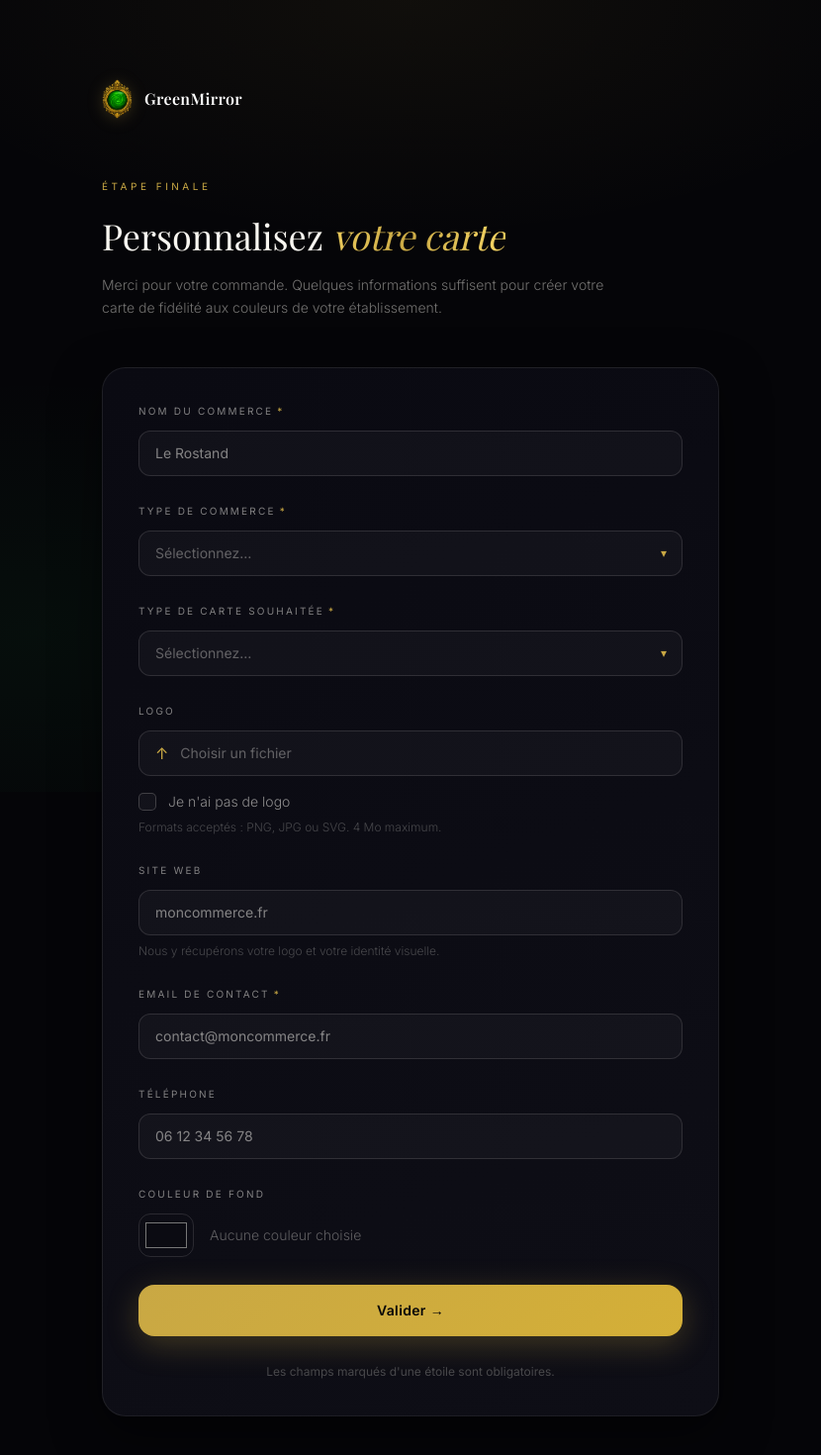
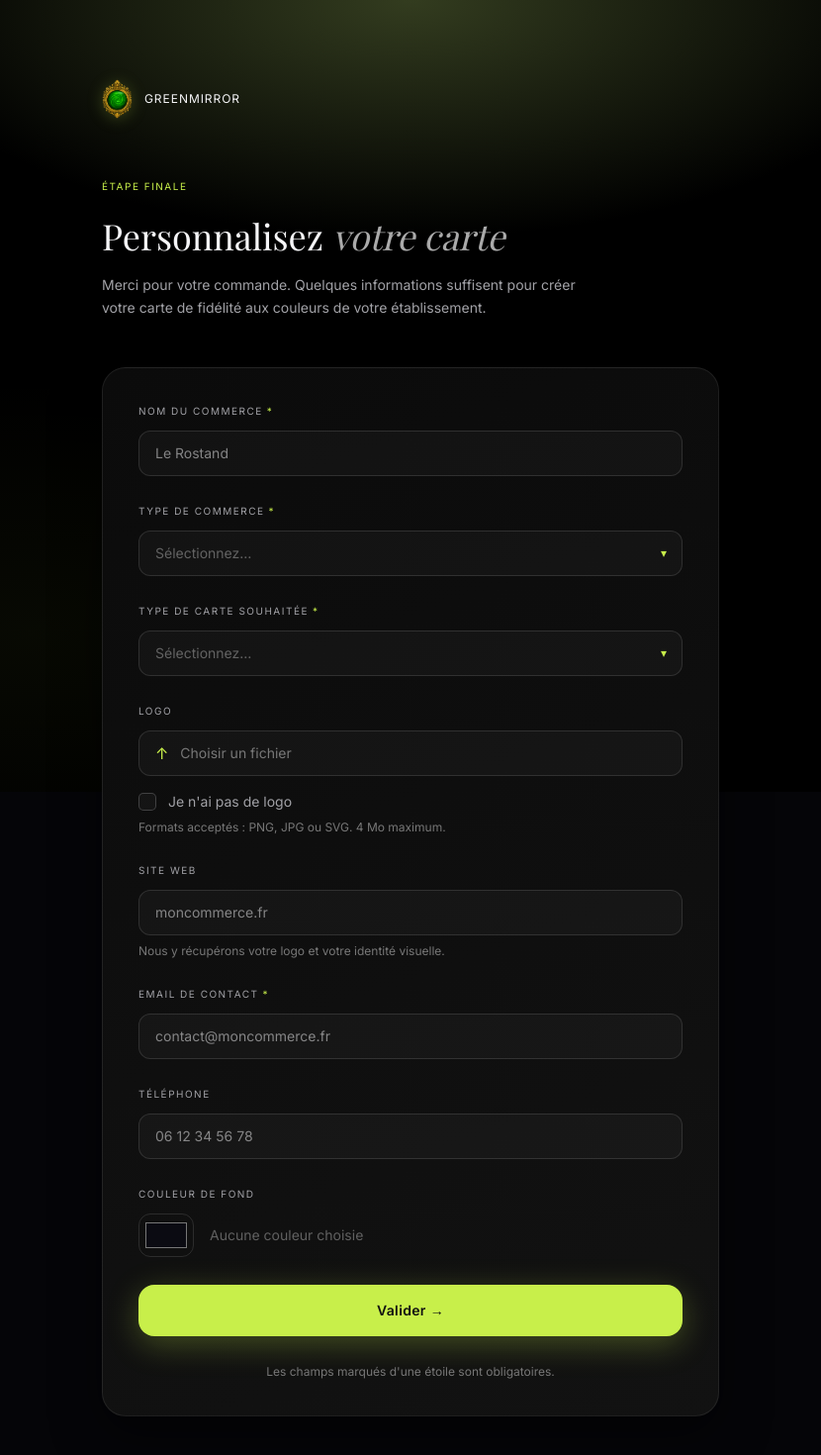
Before and after one commit to greenmirror23/cartes, a Next.js app: page /formulaire in a window 1280 px wide. Shown: the top 1470 px of the page at 99% size, without its empty margins (225-1055 px from the left). Built offline with nearby package versions, Linux system fonts and the light colour scheme.

Commit message:
Nouvelle charte : page formulaire

```diff
--- a/app/formulaire/page.tsx
+++ b/app/formulaire/page.tsx
@@ -13,8 +13,8 @@ const COULEUR_PAR_DEFAUT = "#0B0B12"
 
 const styleChamp: React.CSSProperties = {
   background: "rgba(255,255,255,0.03)",
-  border: "1px solid rgba(248,246,240,0.12)",
-  color: "#F8F6F0",
+  border: "1px solid rgba(245,245,247,0.12)",
+  color: "#f5f5f7",
   fontFamily: "var(--font-inter)",
 }
 
@@ -107,19 +107,19 @@ export default function FormulairePage() {
   return (
     <main className="relative min-h-screen">
       {/* Fond */}
-      <div className="fixed inset-0 -z-10 bg-[#050508]">
+      <div className="fixed inset-0 -z-10 bg-black">
         <div
           className="absolute inset-0"
           style={{
             background:
-              "radial-gradient(ellipse 70% 50% at 50% 0%, rgba(201,168,68,0.06) 0%, transparent 60%)",
+              "radial-gradient(ellipse 70% 50% at 50% 0%, #333c1f 0%, transparent 60%)",
           }}
         />
         <div
           className="absolute inset-0"
           style={{
             background:
-              "radial-gradient(ellipse 60% 50% at 20% 80%, rgba(29,185,84,0.05) 0%, transparent 65%)",
+              "radial-gradient(ellipse 60% 50% at 20% 80%, rgba(200,239,74,0.04) 0%, transparent 65%)",
           }}
         />
       </div>
@@ -134,11 +134,11 @@ export default function FormulairePage() {
               width={40}
               height={51}
               priority
-              className="h-10 w-auto drop-shadow-[0_2px_8px_rgba(201,168,68,0.25)]"
+              className="h-10 w-auto drop-shadow-[0_2px_8px_rgba(200,239,74,0.25)]"
             />
             <span
-              className="text-white text-[16px] font-semibold tracking-wide"
-              style={{ fontFamily: "var(--font-playfair)" }}
+              className="text-[#f5f5f7] text-[12px] tracking-[0.08em] uppercase"
+              style={{ fontFamily: "var(--font-dm-mono)" }}
             >
               GreenMirror
             </span>
@@ -150,20 +150,20 @@ export default function FormulairePage() {
         ) : (
           <>
             <span
-              className="inline-block text-[#C9A844] text-[10px] tracking-[0.35em] uppercase mb-5"
-              style={{ fontFamily: "var(--font-inter)" }}
+              className="inline-block text-[#c8ef4a] text-[10px] tracking-[0.15em] uppercase mb-5"
+              style={{ fontFamily: "var(--font-dm-mono)" }}
             >
               Étape finale
             </span>
             <h1
-              className="text-3xl sm:text-4xl text-[#F8F6F0] mb-4 leading-tight"
+              className="text-3xl sm:text-4xl text-[#f5f5f7] mb-4 leading-tight"
               style={{ fontFamily: "var(--font-playfair)" }}
             >
-              Personnalisez <span className="gold-shimmer italic">votre carte</span>
+              Personnalisez <span className="italic text-[#aaaaaa]">votre carte</span>
             </h1>
             <p
-              className="text-[#F8F6F0]/45 text-sm leading-relaxed mb-12 max-w-lg"
-              style={{ fontFamily: "var(--font-inter)", fontWeight: 300 }}
+              className="text-[#a1a1a6] text-sm leading-relaxed mb-12 max-w-lg"
+              style={{ fontFamily: "var(--font-inter)", fontWeight: 400 }}
             >
               Merci pour votre commande. Quelques informations suffisent pour
               créer votre carte de fidélité aux couleurs de votre établissement.
@@ -174,8 +174,8 @@ export default function FormulairePage() {
               className="rounded-3xl p-7 sm:p-9 space-y-7"
               style={{
                 background:
-                  "linear-gradient(160deg, #0a0a12 0%, #0e0e16 100%)",
-                border: "1px solid rgba(248,246,240,0.08)",
+                  "linear-gradient(160deg, #0b0b0b 0%, #121212 100%)",
+                border: "1px solid rgba(245,245,247,0.08)",
                 boxShadow: "0 16px 48px rgba(0,0,0,0.5)",
               }}
             >
@@ -189,11 +189,11 @@ export default function FormulairePage() {
                   className="w-full rounded-xl px-4 py-3 text-sm outline-none transition-colors duration-200"
                   style={styleChamp}
                   onFocus={(e) =>
-                    (e.currentTarget.style.borderColor = "rgba(201,168,68,0.6)")
+                    (e.currentTarget.style.borderColor = "rgba(200,239,74,0.6)")
                   }
                   onBlur={(e) =>
                     (e.currentTarget.style.borderColor =
-                      "rgba(248,246,240,0.12)")
+                      "rgba(245,245,247,0.12)")
                   }
                 />
               </Champ>
@@ -237,13 +237,13 @@ export default function FormulairePage() {
                   style={styleChamp}
                 >
                   <span
-                    className="text-[#C9A844] text-base leading-none"
+                    className="text-[#c8ef4a] text-base leading-none"
                     aria-hidden="true"
                   >
                     ↑
                   </span>
                   <span
-                    className={logo ? "text-[#F8F6F0]" : "text-[#F8F6F0]/35"}
+                    className={logo ? "text-[#f5f5f7]" : "text-[#777777]"}
                     style={{ fontFamily: "var(--font-inter)" }}
                   >
                     {logo ? logo.name : "Choisir un fichier"}
@@ -266,7 +266,7 @@ export default function FormulairePage() {
                             champFichier.current.value = ""
                         }
                       }}
-                      className="ml-auto text-[#F8F6F0]/40 hover:text-[#C9A844] text-xs"
+                      className="ml-auto text-[#a1a1a6] hover:text-[#c8ef4a] text-xs"
                       style={{ fontFamily: "var(--font-inter)" }}
                     >
                       Retirer
@@ -285,22 +285,22 @@ export default function FormulairePage() {
                     className="w-[18px] h-[18px] rounded-[5px] flex items-center justify-center flex-shrink-0 transition-all duration-200"
                     style={{
                       background: sansLogo
-                        ? "linear-gradient(135deg, #c9a844, #d4af37)"
+                        ? "#c8ef4a"
                         : "rgba(255,255,255,0.03)",
                       border: sansLogo
-                        ? "1px solid #c9a844"
-                        : "1px solid rgba(248,246,240,0.2)",
+                        ? "1px solid #c8ef4a"
+                        : "1px solid rgba(245,245,247,0.2)",
                     }}
                   >
                     {sansLogo && (
-                      <span className="text-[#050508] text-[11px] leading-none font-bold">
+                      <span className="text-[#111111] text-[11px] leading-none font-bold">
                         ✓
                       </span>
                     )}
                   </span>
                   <span
-                    className="text-[#F8F6F0]/55 text-sm group-hover:text-[#F8F6F0]/80 transition-colors"
-                    style={{ fontFamily: "var(--font-inter)", fontWeight: 300 }}
+                    className="text-[#a1a1a6] text-sm group-hover:text-[#f5f5f7] transition-colors"
+                    style={{ fontFamily: "var(--font-inter)", fontWeight: 400 }}
                   >
                     Je n&apos;ai pas de logo
                   </span>
@@ -320,11 +320,11 @@ export default function FormulairePage() {
                   className="w-full rounded-xl px-4 py-3 text-sm outline-none transition-colors duration-200"
                   style={styleChamp}
                   onFocus={(e) =>
-                    (e.currentTarget.style.borderColor = "rgba(201,168,68,0.6)")
+                    (e.currentTarget.style.borderColor = "rgba(200,239,74,0.6)")
                   }
                   onBlur={(e) =>
                     (e.currentTarget.style.borderColor =
-                      "rgba(248,246,240,0.12)")
+                      "rgba(245,245,247,0.12)")
                   }
                 />
               </Champ>
@@ -339,11 +339,11 @@ export default function FormulairePage() {
                   className="w-full rounded-xl px-4 py-3 text-sm outline-none transition-colors duration-200"
                   style={styleChamp}
                   onFocus={(e) =>
-                    (e.currentTarget.style.borderColor = "rgba(201,168,68,0.6)")
+                    (e.currentTarget.style.borderColor = "rgba(200,239,74,0.6)")
                   }
                   onBlur={(e) =>
                     (e.currentTarget.style.borderColor =
-                      "rgba(248,246,240,0.12)")
+                      "rgba(245,245,247,0.12)")
                   }
                 />
               </Champ>
@@ -359,11 +359,11 @@ export default function FormulairePage() {
                   className="w-full rounded-xl px-4 py-3 text-sm outline-none transition-colors duration-200"
                   style={styleChamp}
                   onFocus={(e) =>
-                    (e.currentTarget.style.borderColor = "rgba(201,168,68,0.6)")
+                    (e.currentTarget.style.borderColor = "rgba(200,239,74,0.6)")
                   }
                   onBlur={(e) =>
                     (e.currentTarget.style.borderColor =
-                      "rgba(248,246,240,0.12)")
+                      "rgba(245,245,247,0.12)")
                   }
                 />
               </Champ>
@@ -376,16 +376,16 @@ export default function FormulairePage() {
                     value={couleurFond ?? COULEUR_PAR_DEFAUT}
                     onChange={(e) => setCouleurFond(e.target.value)}
                     className="w-14 h-11 rounded-xl cursor-pointer bg-transparent p-1"
-                    style={{ border: "1px solid rgba(248,246,240,0.12)" }}
+                    style={{ border: "1px solid rgba(245,245,247,0.12)" }}
                   />
                   <span
                     className="text-sm"
                     style={{
                       fontFamily: "var(--font-inter)",
-                      fontWeight: 300,
+                      fontWeight: 400,
                       color: couleurFond
-                        ? "#F8F6F0"
-                        : "rgba(248,246,240,0.35)",
+                        ? "#f5f5f7"
+                        : "rgba(245,245,247,0.35)",
                     }}
                   >
                     {couleurFond ?? "Aucune couleur choisie"}
@@ -394,7 +394,7 @@ export default function FormulairePage() {
                     <button
                       type="button"
                       onClick={() => setCouleurFond(null)}
-                      className="text-[#F8F6F0]/40 hover:text-[#C9A844] text-xs transition-colors"
+                      className="text-[#a1a1a6] hover:text-[#c8ef4a] text-xs transition-colors"
                       style={{ fontFamily: "var(--font-inter)" }}
                     >
                       Effacer
@@ -411,7 +411,7 @@ export default function FormulairePage() {
                     border: "1px solid rgba(220,38,38,0.3)",
                     color: "#fca5a5",
                     fontFamily: "var(--font-inter)",
-                    fontWeight: 300,
+                    fontWeight: 400,
                   }}
                 >
                   {erreur}
@@ -423,9 +423,9 @@ export default function FormulairePage() {
                 disabled={etat === "envoi"}
                 className="w-full py-4 rounded-2xl text-sm font-semibold tracking-wide transition-all duration-300 disabled:opacity-60 disabled:cursor-wait"
                 style={{
-                  background: "linear-gradient(135deg, #c9a844, #d4af37)",
-                  color: "#050508",
-                  boxShadow: "0 8px 32px rgba(201,168,68,0.28)",
+                  background: "#c8ef4a",
+                  color: "#111111",
+                  boxShadow: "0 8px 32px rgba(200,239,74,0.28)",
                   fontFamily: "var(--font-inter)",
                 }}
               >
@@ -433,7 +433,7 @@ export default function FormulairePage() {
               </button>
 
               <p
-                className="text-center text-[#F8F6F0]/25 text-xs"
+                className="text-center text-[#777777] text-xs"
                 style={{ fontFamily: "var(--font-inter)" }}
               >
                 Les champs marqués d&apos;une étoile sont obligatoires.
@@ -451,7 +451,7 @@ function Succes() {
     <div
       className="rounded-3xl p-10 sm:p-12 text-center"
       style={{
-        background: "linear-gradient(160deg, #0a0a12 0%, #0e0e16 100%)",
+        background: "linear-gradient(160deg, #0b0b0b 0%, #121212 100%)",
         border: "1px solid rgba(34,197,94,0.3)",
         boxShadow: "0 16px 48px rgba(0,0,0,0.5)",
       }}
@@ -460,22 +460,22 @@ function Succes() {
         className="w-16 h-16 rounded-full mx-auto mb-7 flex items-center justify-center"
         style={{
           background:
-            "radial-gradient(circle at 35% 30%, #3ddc7a 0%, #1a8f47 70%)",
+            "radial-gradient(circle at 35% 30%, #dcf58a 0%, #a8d12f 70%)",
           boxShadow: "0 6px 24px rgba(34,197,94,0.35)",
         }}
       >
-        <span className="text-[#04230f] text-2xl leading-none font-bold">✓</span>
+        <span className="text-[#111111] text-2xl leading-none font-bold">✓</span>
       </div>
 
       <h1
-        className="text-2xl sm:text-3xl text-[#F8F6F0] mb-4"
+        className="text-2xl sm:text-3xl text-[#f5f5f7] mb-4"
         style={{ fontFamily: "var(--font-playfair)" }}
       >
         C&apos;est enregistré
       </h1>
       <p
-        className="text-[#F8F6F0]/55 text-sm leading-relaxed max-w-sm mx-auto"
-        style={{ fontFamily: "var(--font-inter)", fontWeight: 300 }}
+        className="text-[#a1a1a6] text-sm leading-relaxed max-w-sm mx-auto"
+        style={{ fontFamily: "var(--font-inter)", fontWeight: 400 }}
       >
         Votre carte est en cours de création, vous la recevrez dans quelques
         secondes.
@@ -483,9 +483,9 @@ function Succes() {
 
       <a
         href="/"
-        className="inline-block mt-9 px-7 py-3 rounded-full text-sm tracking-wide text-[#C9A844] transition-all duration-300"
+        className="inline-block mt-9 px-7 py-3 rounded-full text-sm tracking-wide text-[#c8ef4a] transition-all duration-300"
         style={{
-          border: "1px solid rgba(201,168,68,0.45)",
+          border: "1px solid rgba(200,239,74,0.45)",
           fontFamily: "var(--font-inter)",
         }}
       >
@@ -509,17 +509,17 @@ function Champ({
   return (
     <div>
       <label
-        className="block text-[#F8F6F0]/50 text-[10px] tracking-[0.22em] uppercase mb-3"
-        style={{ fontFamily: "var(--font-inter)" }}
+        className="block text-[#a1a1a6] text-[10px] tracking-[0.15em] uppercase mb-3"
+        style={{ fontFamily: "var(--font-dm-mono)" }}
       >
         {label}
-        {obligatoire && <span className="text-[#C9A844] ml-1">*</span>}
+        {obligatoire && <span className="text-[#c8ef4a] ml-1">*</span>}
       </label>
       {children}
       {aide && (
         <p
-          className="text-[#F8F6F0]/25 text-xs mt-2"
-          style={{ fontFamily: "var(--font-inter)", fontWeight: 300 }}
+          className="text-[#777777] text-xs mt-2"
+          style={{ fontFamily: "var(--font-inter)", fontWeight: 400 }}
         >
           {aide}
         </p>
@@ -548,26 +548,26 @@ function Liste({
         className="w-full rounded-xl px-4 py-3 text-sm outline-none appearance-none cursor-pointer transition-colors duration-200"
         style={{
           ...styleChamp,
-          color: valeur ? "#F8F6F0" : "rgba(248,246,240,0.35)",
+          color: valeur ? "#f5f5f7" : "rgba(245,245,247,0.35)",
         }}
         onFocus={(e) =>
-          (e.currentTarget.style.borderColor = "rgba(201,168,68,0.6)")
+          (e.currentTarget.style.borderColor = "rgba(200,239,74,0.6)")
         }
         onBlur={(e) =>
-          (e.currentTarget.style.borderColor = "rgba(248,246,240,0.12)")
+          (e.currentTarget.style.borderColor = "rgba(245,245,247,0.12)")
         }
       >
-        <option value="" style={{ background: "#0e0e16" }}>
+        <option value="" style={{ background: "#121212" }}>
           Sélectionnez…
         </option>
         {options.map((o) => (
-          <option key={o} value={o} style={{ background: "#0e0e16" }}>
+          <option key={o} value={o} style={{ background: "#121212" }}>
             {o}
           </option>
         ))}
       </select>
       <span
-        className="pointer-events-none absolute right-4 top-1/2 -translate-y-1/2 text-[#C9A844] text-xs"
+        className="pointer-events-none absolute right-4 top-1/2 -translate-y-1/2 text-[#c8ef4a] text-xs"
         aria-hidden="true"
       >
         ▾
```
